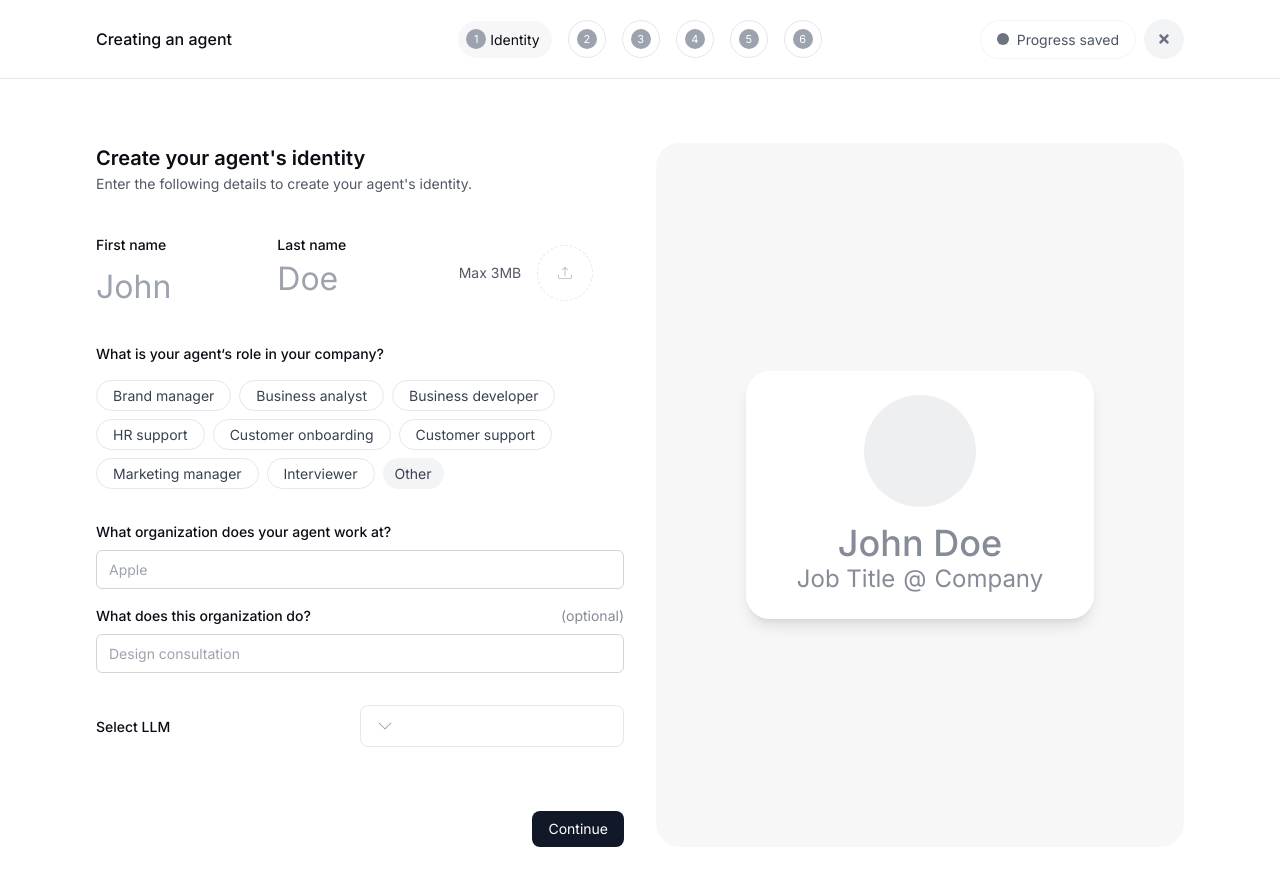
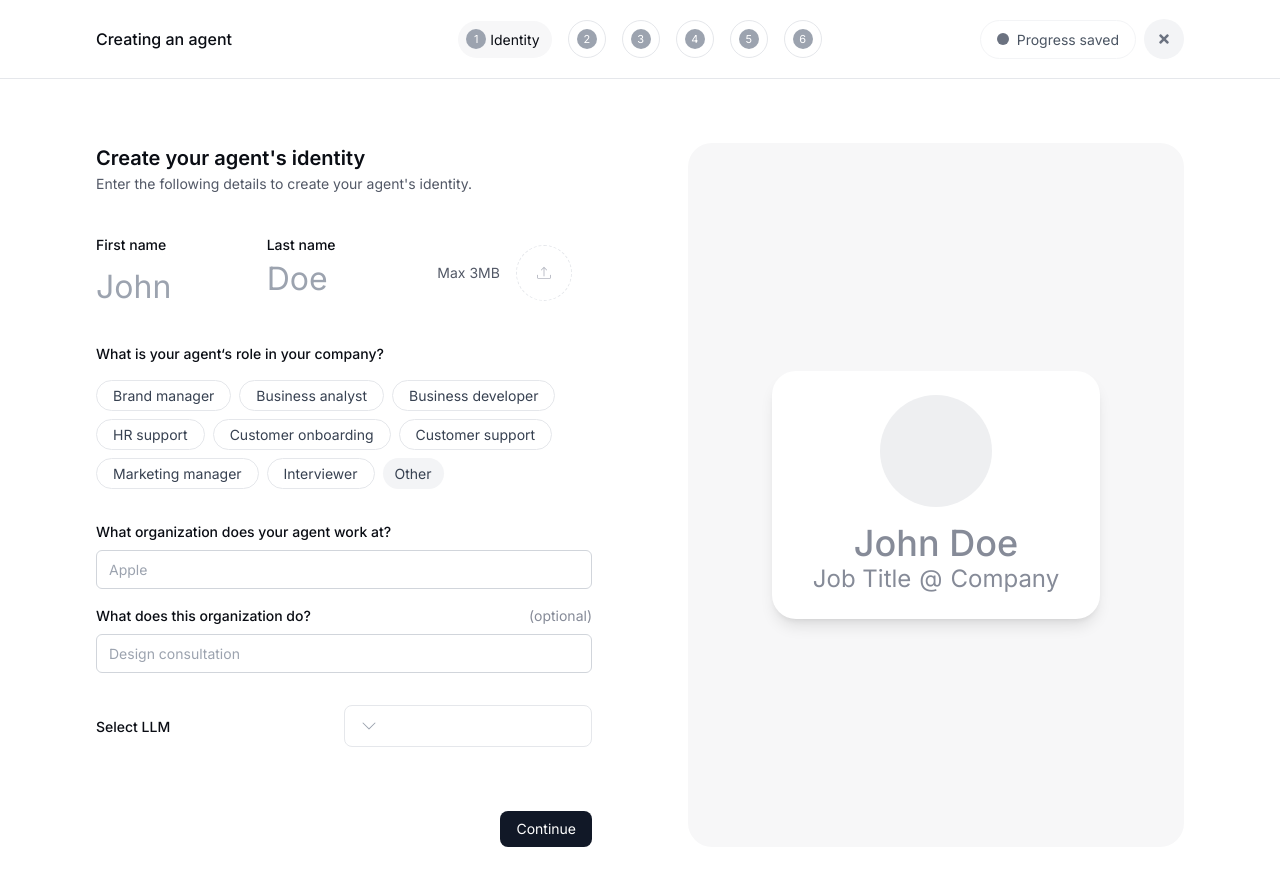
Before and after one commit to devprogroup/nextgpt, a Next.js app: page /create-agent in a window 1280 px wide. Shown: the top 886 px of the page. Built offline with nearby package versions, Linux system fonts and the light colour scheme.

Commit message:
added more gap between columns

```diff
--- a/src/app/create-agent/page.tsx
+++ b/src/app/create-agent/page.tsx
@@ -33,7 +33,7 @@ const CreateAgent: React.FC = () => {
         <div className="h-screen flex flex-col">
             <Header />
             <div className="screen-x-padding py-16 flex-grow flex flex-col">
-                <div className="grid gap-8 md:grid-cols-[1fr,1fr] flex-grow">
+                <div className="grid gap-24 md:grid-cols-2 flex-grow">
                     <div className="space-y-10 flex flex-col">
                         <div className="space-y-10 flex-grow">
                             {step !== 5 && (
```
